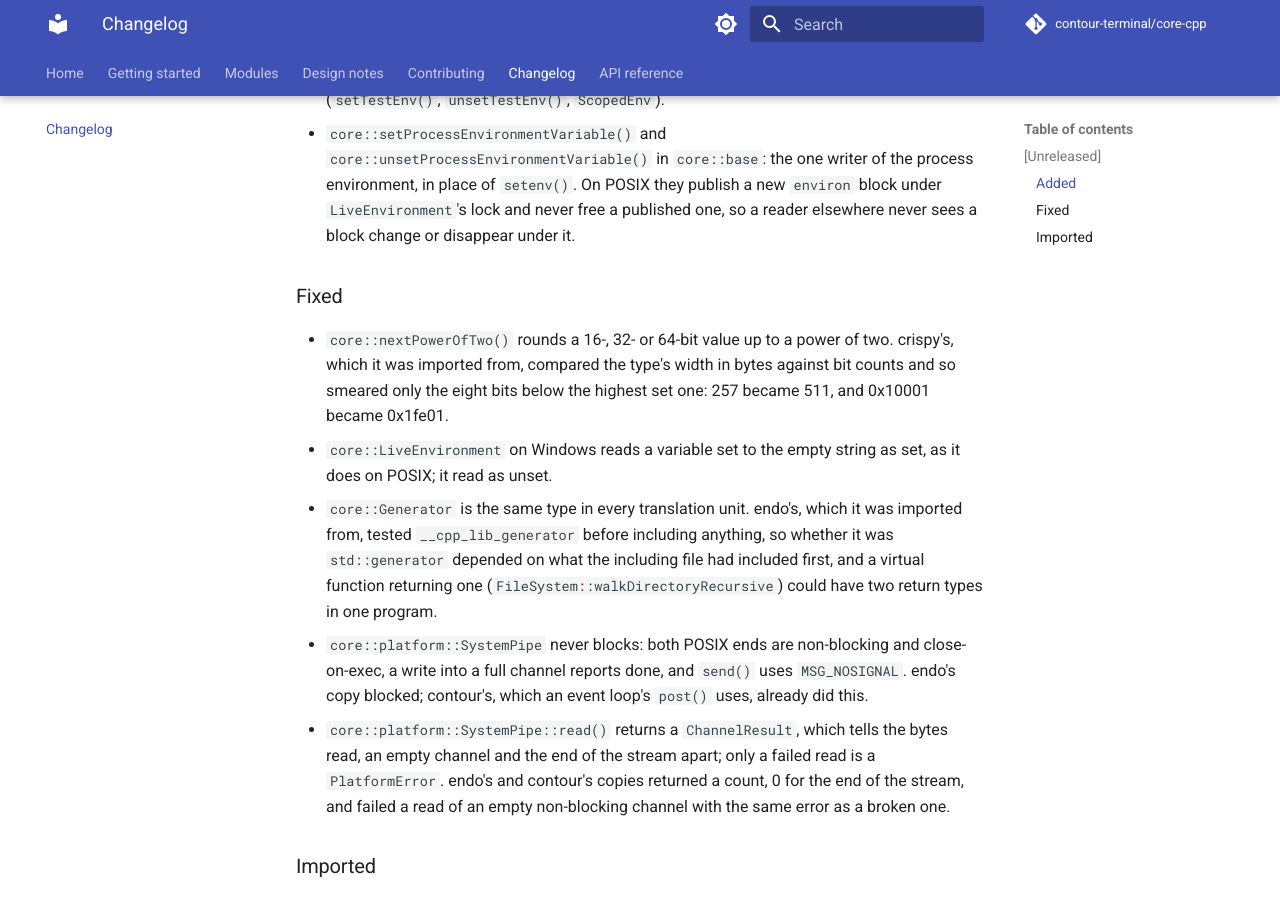
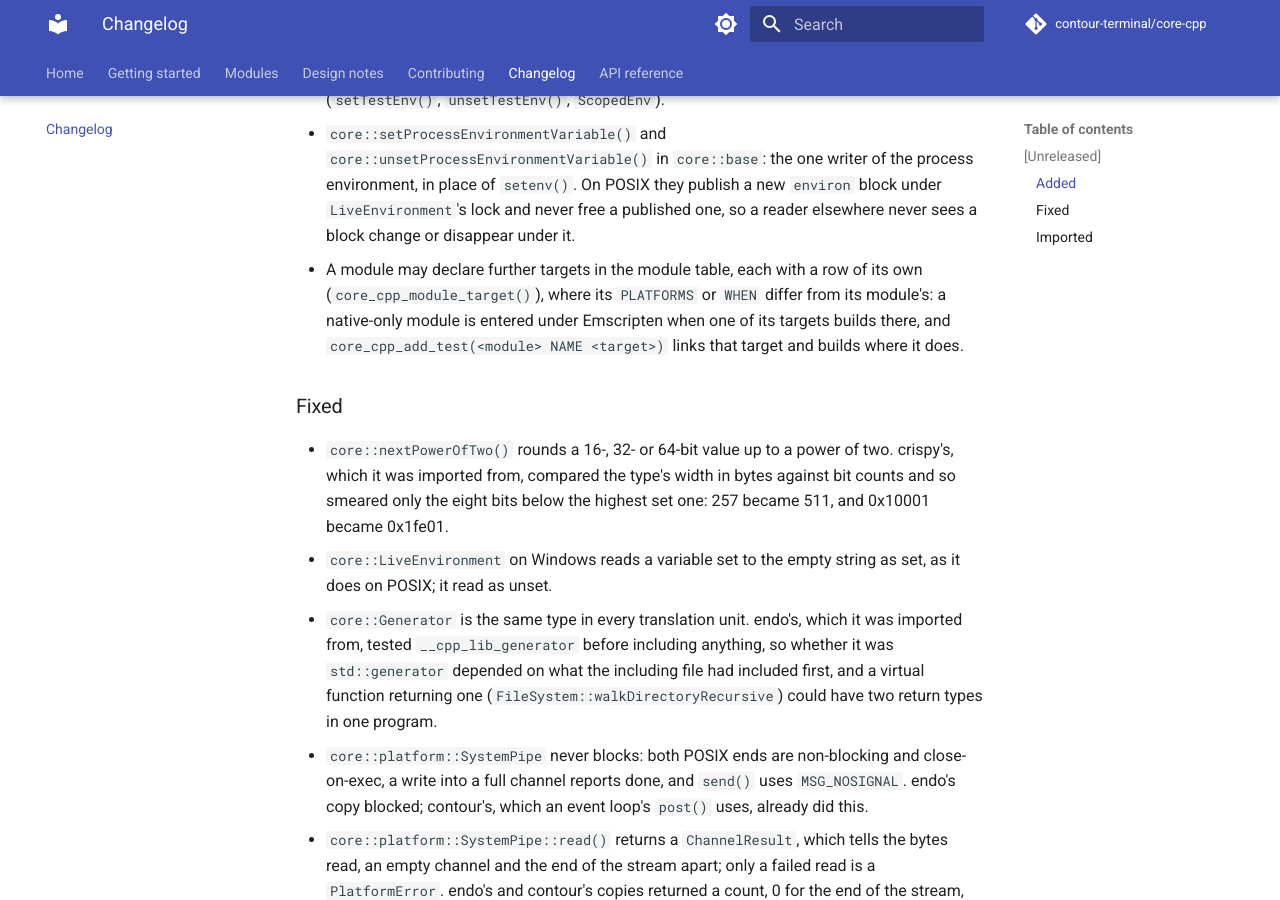
Before and after one commit to contour-terminal/core-cpp, an MkDocs documentation site: the page built from docs/changelog.md, in a window 1280 px wide and 900 px high, scrolled down 2717 px. Built offline with MkDocs 1.6.1 and Material for MkDocs 9.7.7, drawn with Linux system fonts in a browser that asks for light colours; comment, search, counter and statistics services are not loaded.

Commit message:
build: a module's further targets can have rows of their own in the module table
core::net builds three targets, and they differ in where they build: core::net_types is
header-only and belongs to the WebAssembly subset, core::net is native only until Phase B, and
core::net_tls needs CORE_CPP_WITH_TLS. The module table had one PLATFORMS and one WHEN per
module, and core_cpp_add_modules() skipped a native-only module's directory under Emscripten
altogether.

core_cpp_module_target() gives such a target a row of its own (KIND, PLATFORMS, WHEN); what it
may link is still its module's DEPS. A native-only module is entered under Emscripten when one of
its target rows builds there. core_cpp_add_module() checks a target's KIND against its row and
creates the target only where the row builds, and core_cpp_add_test(<module> NAME <target>)
links that target instead of core::<module> and builds where it does. check-platform-sources
proves where a row builds, for eight combinations of platform and option.

Signed-off-by: Christian Parpart <christian@parpart.family>

```diff
--- a/CHANGELOG.md
+++ b/CHANGELOG.md
@@ -98,6 +98,10 @@ workflow refuses one without a section here.
   `core::base`: the one writer of the process environment, in place of `setenv()`. On POSIX they
   publish a new `environ` block under `LiveEnvironment`'s lock and never free a published one, so
   a reader elsewhere never sees a block change or disappear under it.
+- A module may declare further targets in the module table, each with a row of its own
+  (`core_cpp_module_target()`), where its `PLATFORMS` or `WHEN` differ from its module's: a
+  native-only module is entered under Emscripten when one of its targets builds there, and
+  `core_cpp_add_test(<module> NAME <target>)` links that target and builds where it does.
 
 ### Fixed
 
```
Also changed, not shown: .agent/reference/source-map.md (+2 -1 lines), 3 other files.
